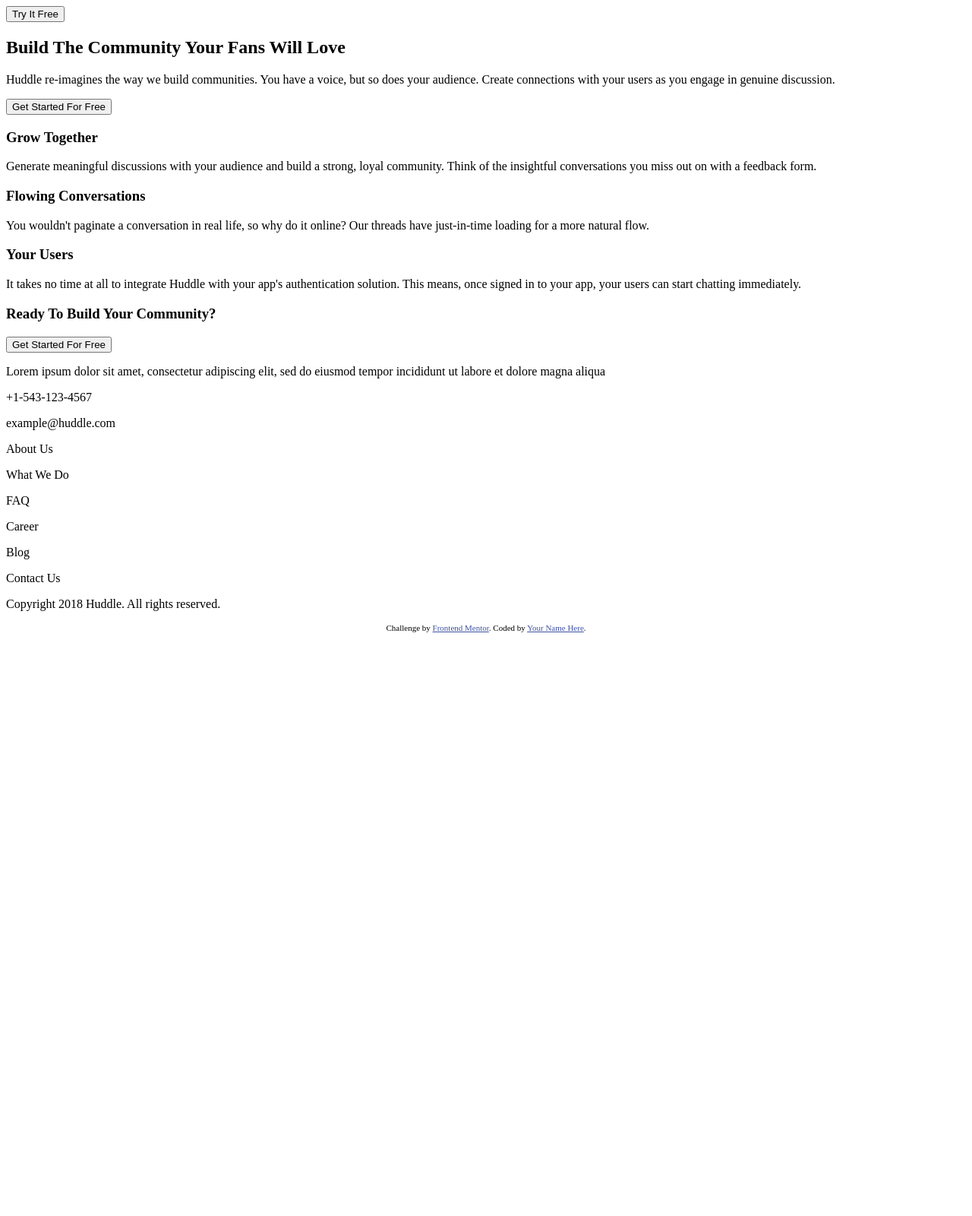
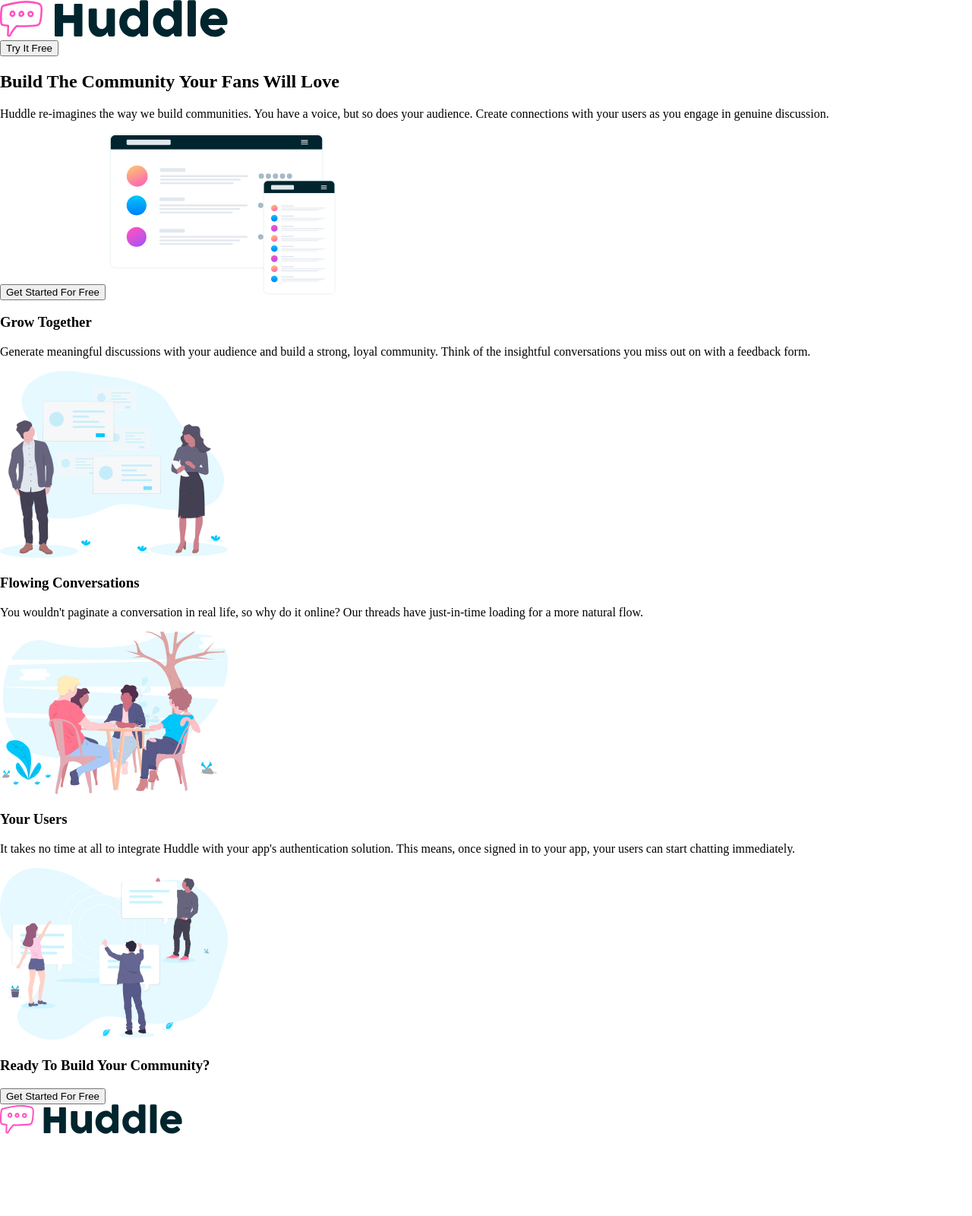
Before and after one commit to Zizo95/Huddle-landing-page, a plain HTML site: page index.html in a window 1280 px wide. Shown: the top 1600 px of the page at 76% size. Before the commit the page ends 843 px from the top, so only its background shows below. Drawn offline with Linux system fonts and the light colour scheme.

Commit message:
updated html

```diff
--- a/index.html
+++ b/index.html
@@ -16,14 +16,21 @@
 </head>
 <body>
 <section>
+  <img src="images/logo.svg" width="300px" alt="">
+  <br>
   <button>Try It Free</button>
-
+  <div class="first">
+    <div class="second">
       <h1>Build The Community Your Fans Will Love</h1>
 
       <p>Huddle re-imagines the way we build communities. You have a voice, but so does your audience.
         Create connections with your users as you engage in genuine discussion.</p>
 
+    </div>
+
       <button>Get Started For Free</button>
+    <img src="images/illustration-mockups.svg" width="300px" alt="">
+  </div>
 
 
 </section>
@@ -35,7 +42,7 @@
    Generate meaningful discussions with your audience and build a strong, loyal community.
    Think of the insightful conversations you miss out on with a feedback form.
   </p>
-
+ <img src="images/illustration-grow-together.svg" width="300px" alt="">
 </div>
 
 <div class="flow">
@@ -45,6 +52,7 @@
    You wouldn't paginate a conversation in real life, so why do it online? Our threads
    have just-in-time loading for a more natural flow.
   </p>
+  <img src="images/illustration-flowing-conversation.svg" width="300px" alt="">
 </div>
 
 <div class="user">
@@ -54,20 +62,32 @@
    It takes no time at all to integrate Huddle with your app's authentication solution.
    This means, once signed in to your app, your users can start chatting immediately.
   </p>
+  <img src="images/illustration-your-users.svg" width="300px" alt="">
 </div>
 
-
+<div class="ready">
   <h3>Ready To Build Your Community?</h3>
 
   <button> Get Started For Free</button>
+</div>
 
+<div class="lorem">
+  <img src="images/logo.svg" alt="">
   <p>
+    <img src="images/icon-location.svg" width="300px" alt="icon-location">
   Lorem ipsum dolor sit amet, consectetur adipiscing elit, sed do eiusmod tempor
   incididunt ut labore et dolore magna aliqua
  </p>
 
-  <p>+1-543-123-4567</p>
-  <p>example@huddle.com</p>
+  <p>
+    <img src="images/icon-phone.svg" alt="icon-phone">
+    +1-543-123-4567
+  </p>
+
+  <p>
+    <img src="images/icon-email.svg" alt="icon-email">
+    example@huddle.com
+  </p>
 
   <p>About Us</p>
  <p>What We Do</p>
@@ -76,8 +96,16 @@
  <p>Career</p>
   <p>Blog</p>
   <p>Contact Us</p>
+<span>
+  <img src="images/" alt="">
+  <img src="" alt="">
+  <img src="" alt="">
+</span>
+  <p>
+    Copyright 2018 Huddle. All rights reserved.
+  </p>
+</div>
 
-  <p>Copyright 2018 Huddle. All rights reserved.</p>
 
   <footer>
     <p class="attribution">
--- a/style.css
+++ b/style.css
@@ -0,0 +1,4 @@
+body{
+    padding: 0;
+    margin: 0;
+}
```
Lines whose indentation alone changed are shown as unchanged.
